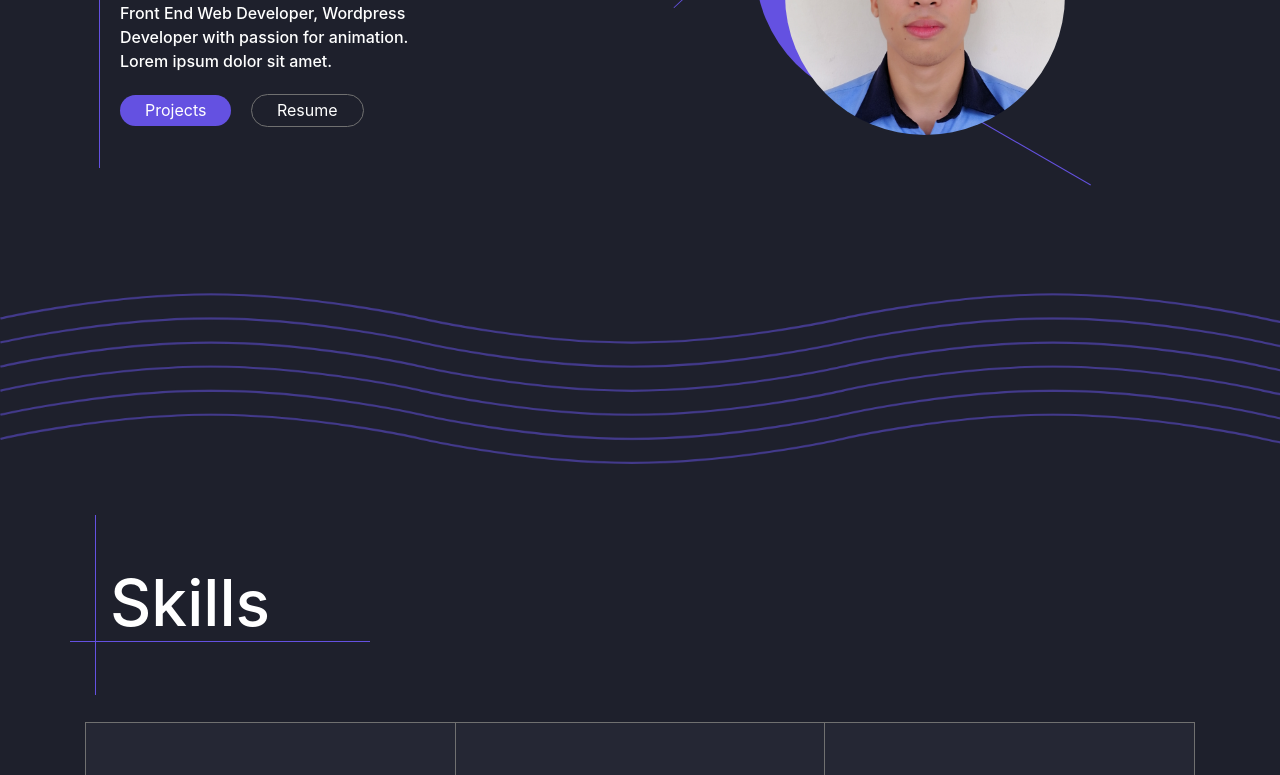
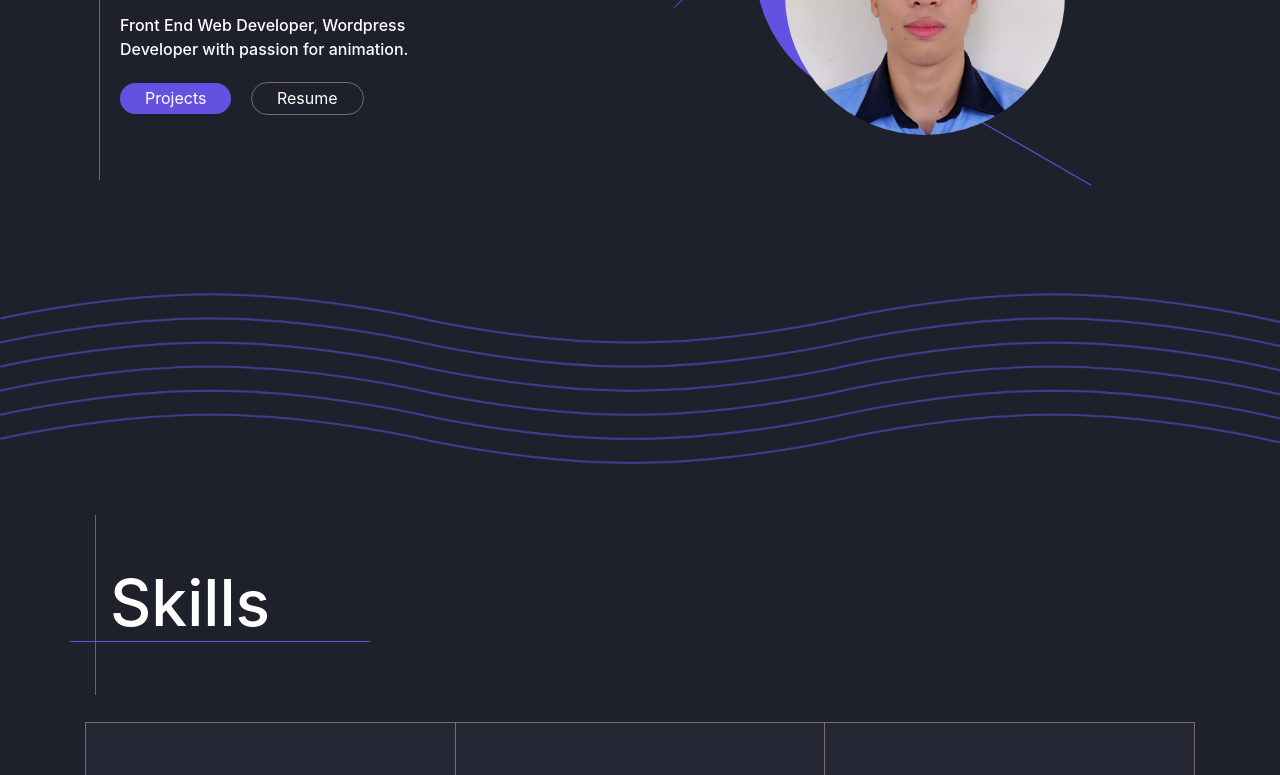
Before and after one commit to rkid21/my_portfolio, a plain HTML site: page index.html in a window 1280 px wide. Shown: the part 325-1100 px from the top of the page. Drawn offline with Linux system fonts and the light colour scheme.

Commit message:
revert lorem

```diff
--- a/index.html
+++ b/index.html
@@ -160,7 +160,7 @@
                 <div class="description">
                   <p>
                     Front End Web Developer, Wordpress Developer with passion
-                    for animation. Lorem ipsum dolor sit amet.
+                    for animation.
                   </p>
                   <div class="hero-links">
                     <a href="#projects">Projects</a>
```
